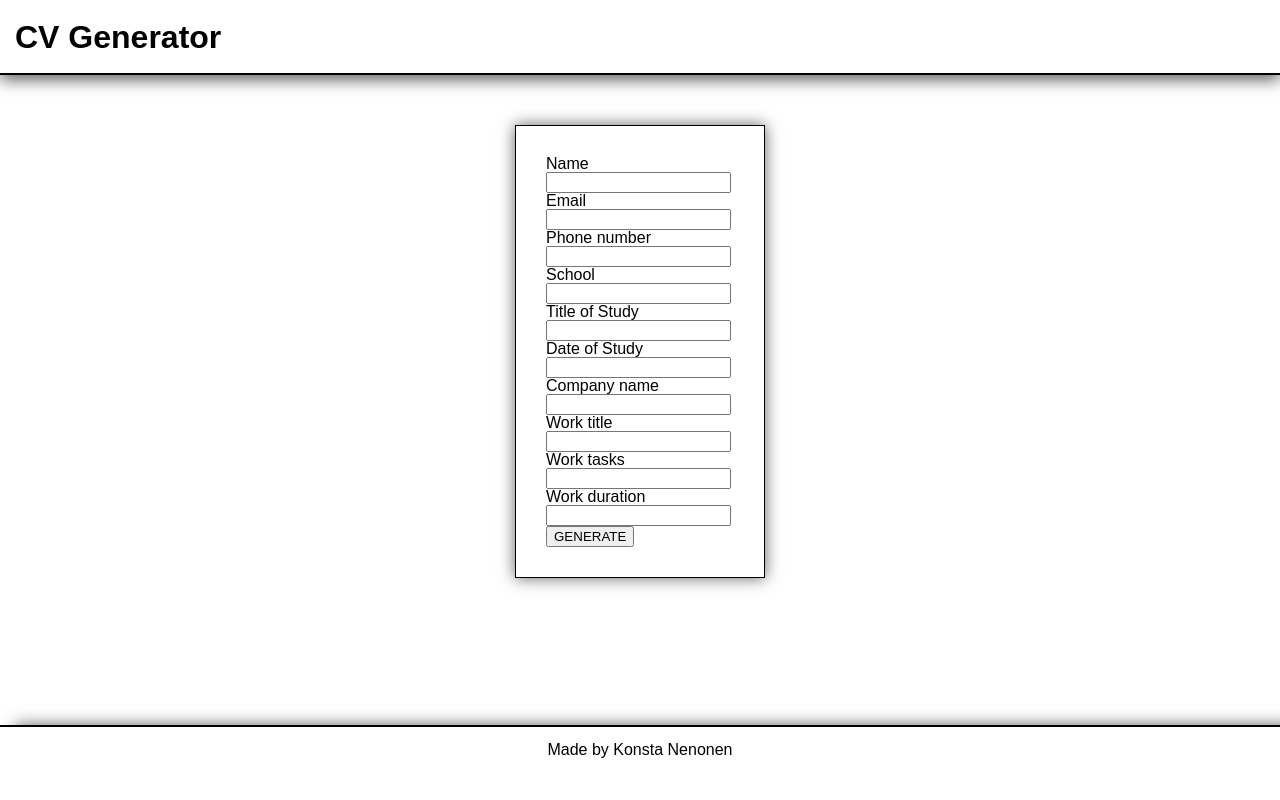
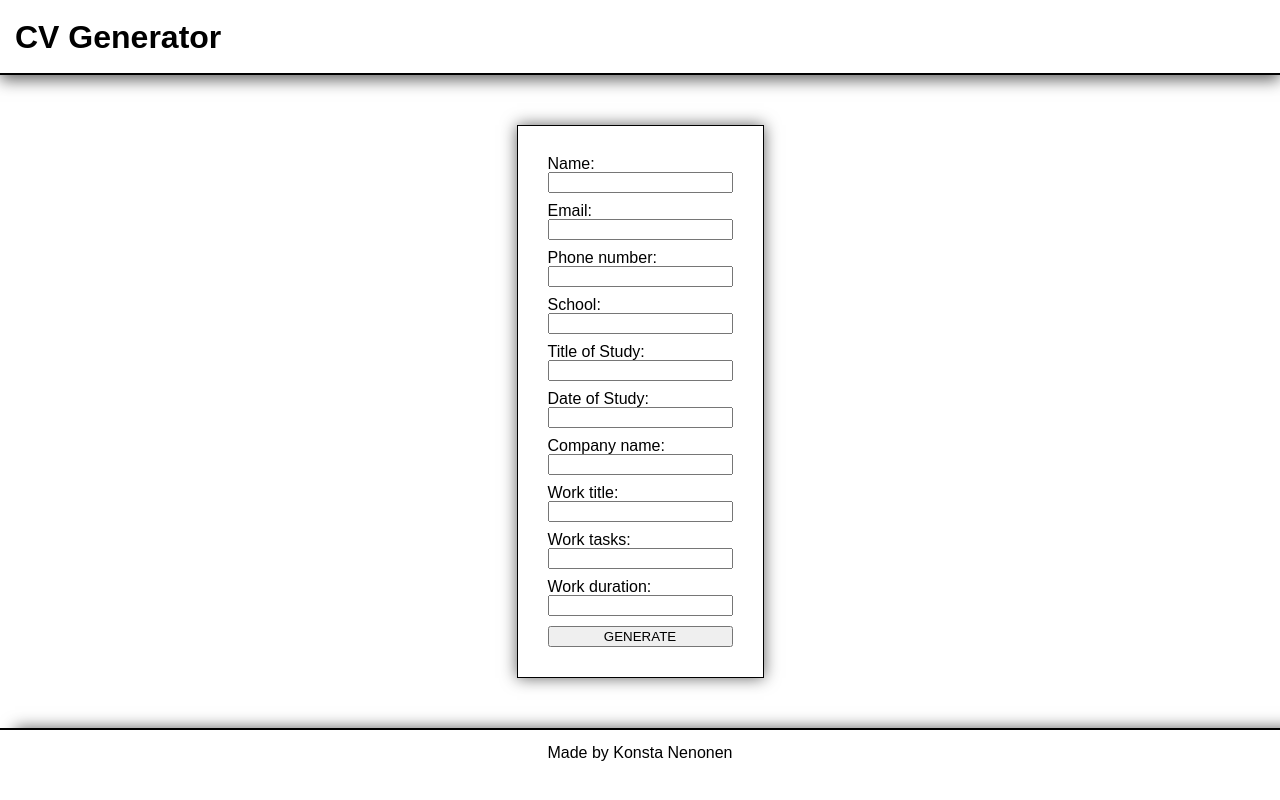
Before and after one commit to Konstanenonen/cv-application, a React (Create React App) app: page / in a window 1280 px wide. Shown: the top 800 px of the page. Built offline with nearby package versions, Linux system fonts and the light colour scheme.

Commit message:
Added even more styles to improve layout and styling

```diff
--- a/src/components/Cv.tsx
+++ b/src/components/Cv.tsx
@@ -1,5 +1,6 @@
 /* eslint-disable react/prefer-stateless-function */
 import React from "react";
+import "../styles/Cv.css";
 
 interface CvProps {
   name: string;
@@ -30,7 +31,7 @@ class Cv extends React.Component<CvProps> {
     } = this.props;
 
     return (
-      <div>
+      <div className="cv">
         <p>Name: {name}</p>
         <p>Email: {email}</p>
         <p>Phone number: {phoneNumber}</p>
--- a/src/components/CvGenerator.tsx
+++ b/src/components/CvGenerator.tsx
@@ -66,6 +66,7 @@ class CvGenerator extends React.Component<CvGeneratorProps, CvGeneratorState> {
       <div className="cv-generator">
         {fillingForm ? (
           <form
+            className="cv-form"
             onSubmit={(e) => {
               e.preventDefault();
               this.toggleFormStatus();
@@ -74,13 +75,13 @@ class CvGenerator extends React.Component<CvGeneratorProps, CvGeneratorState> {
             <Section
               handleChange={(e) => this.setState({ name: e.target.value })}
               value={name}
-              label="Name"
+              label="Name:"
               input="name"
             />
             <Section
               handleChange={(e) => this.setState({ email: e.target.value })}
               value={email}
-              label="Email"
+              label="Email:"
               input="email"
               type="email"
             />
@@ -89,13 +90,13 @@ class CvGenerator extends React.Component<CvGeneratorProps, CvGeneratorState> {
                 this.setState({ phoneNumber: e.target.value })
               }
               value={phoneNumber}
-              label="Phone number"
+              label="Phone number:"
               input="phoneNumber"
             />
             <Section
               handleChange={(e) => this.setState({ school: e.target.value })}
               value={school}
-              label="School"
+              label="School:"
               input="school"
             />
             <Section
@@ -103,7 +104,7 @@ class CvGenerator extends React.Component<CvGeneratorProps, CvGeneratorState> {
                 this.setState({ titleOfStudy: e.target.value })
               }
               value={titleOfStudy}
-              label="Title of Study"
+              label="Title of Study:"
               input="titleOfStudy"
             />
             <Section
@@ -111,25 +112,25 @@ class CvGenerator extends React.Component<CvGeneratorProps, CvGeneratorState> {
                 this.setState({ dateOfStudy: e.target.value })
               }
               value={dateOfStudy}
-              label="Date of Study"
+              label="Date of Study:"
               input="dateOfStudy"
             />
             <Section
               handleChange={(e) => this.setState({ work: e.target.value })}
               value={work}
-              label="Company name"
+              label="Company name:"
               input="work"
             />
             <Section
               handleChange={(e) => this.setState({ title: e.target.value })}
               value={title}
-              label="Work title"
+              label="Work title:"
               input="title"
             />
             <Section
               handleChange={(e) => this.setState({ tasks: e.target.value })}
               value={tasks}
-              label="Work tasks"
+              label="Work tasks:"
               input="tasks"
             />
             <Section
@@ -137,7 +138,7 @@ class CvGenerator extends React.Component<CvGeneratorProps, CvGeneratorState> {
                 this.setState({ workDuration: e.target.value })
               }
               value={workDuration}
-              label="Work duration"
+              label="Work duration:"
               input="workDuration"
             />
             <Button text="GENERATE" isSubmit />
--- a/src/components/Section.tsx
+++ b/src/components/Section.tsx
@@ -2,6 +2,7 @@
 /* eslint-disable no-unused-vars */
 /* eslint-disable react/prefer-stateless-function */
 import React from "react";
+import "../styles/Section.css";
 
 interface SectionProps {
   label: string;
@@ -20,7 +21,7 @@ class Section extends React.Component<SectionProps> {
     const { label, input, value, type, handleChange } = this.props;
 
     return (
-      <div>
+      <div className="section">
         <label htmlFor={input}>{label}</label>
         <input
           onChange={handleChange}
--- /dev/null
+++ b/src/styles/Cv.css
@@ -0,0 +1,5 @@
+.cv {
+  display: flex;
+  flex-direction: column;
+  gap: 20px;
+}
--- a/src/styles/CvGenerator.css
+++ b/src/styles/CvGenerator.css
@@ -1,8 +1,13 @@
 .cv-generator {
   display: flex;
-  justify-content: center;
+  flex-direction: column;
   border: 1px solid black;
   box-shadow: 0px 0px 15px rgba(0, 0, 0, 0.611);
   padding: 30px;
-  width: 250px;
 }
+
+.cv-form {
+  display: flex;
+  flex-direction: column;
+  gap: 10px;
+}
--- a/src/styles/Footer.css
+++ b/src/styles/Footer.css
@@ -1,6 +1,4 @@
 .footer {
-  position: absolute;
-  bottom: 0;
   width: 100%;
   height: 75px;
   border-top: 2px solid black;
--- /dev/null
+++ b/src/styles/Section.css
@@ -0,0 +1,4 @@
+.section {
+  display: flex;
+  flex-direction: column;
+}
```
